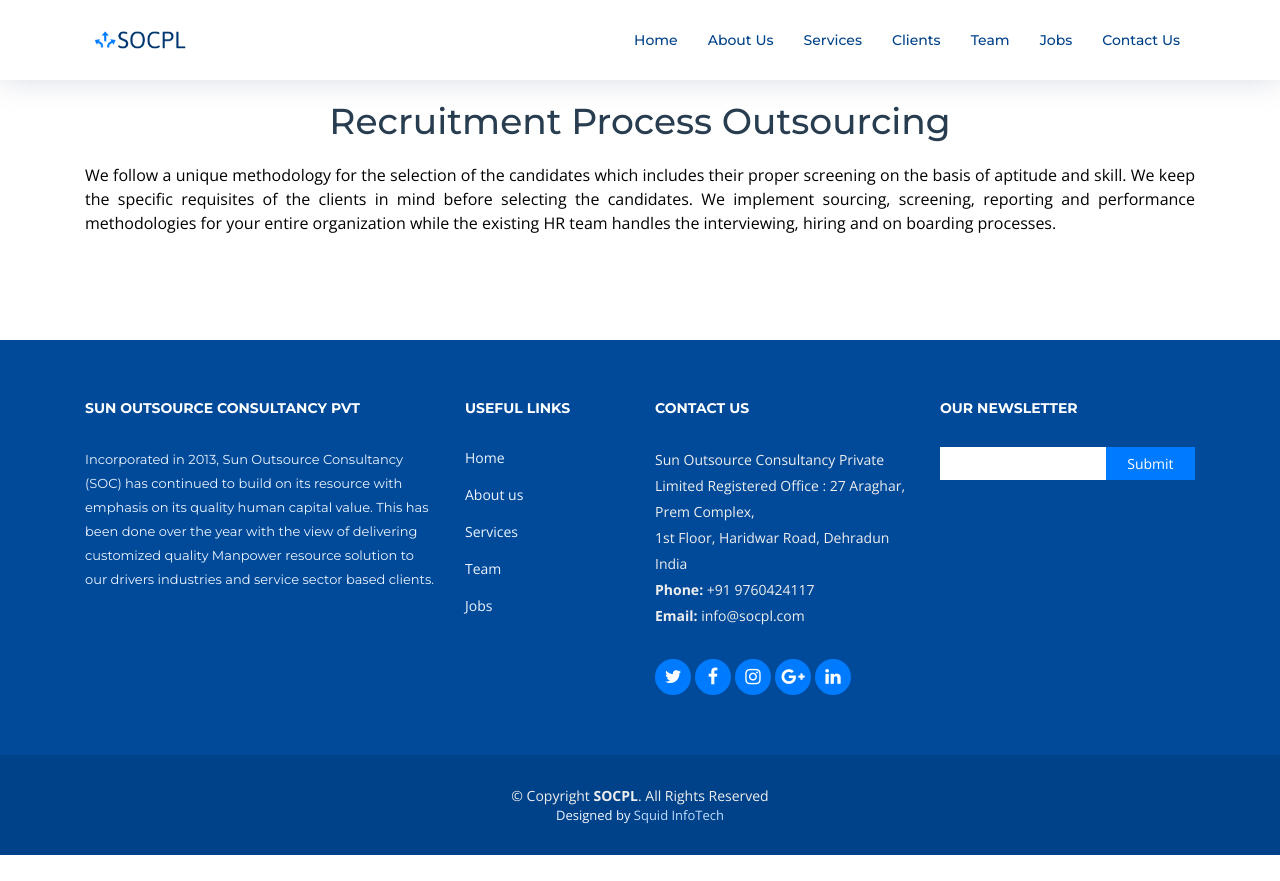
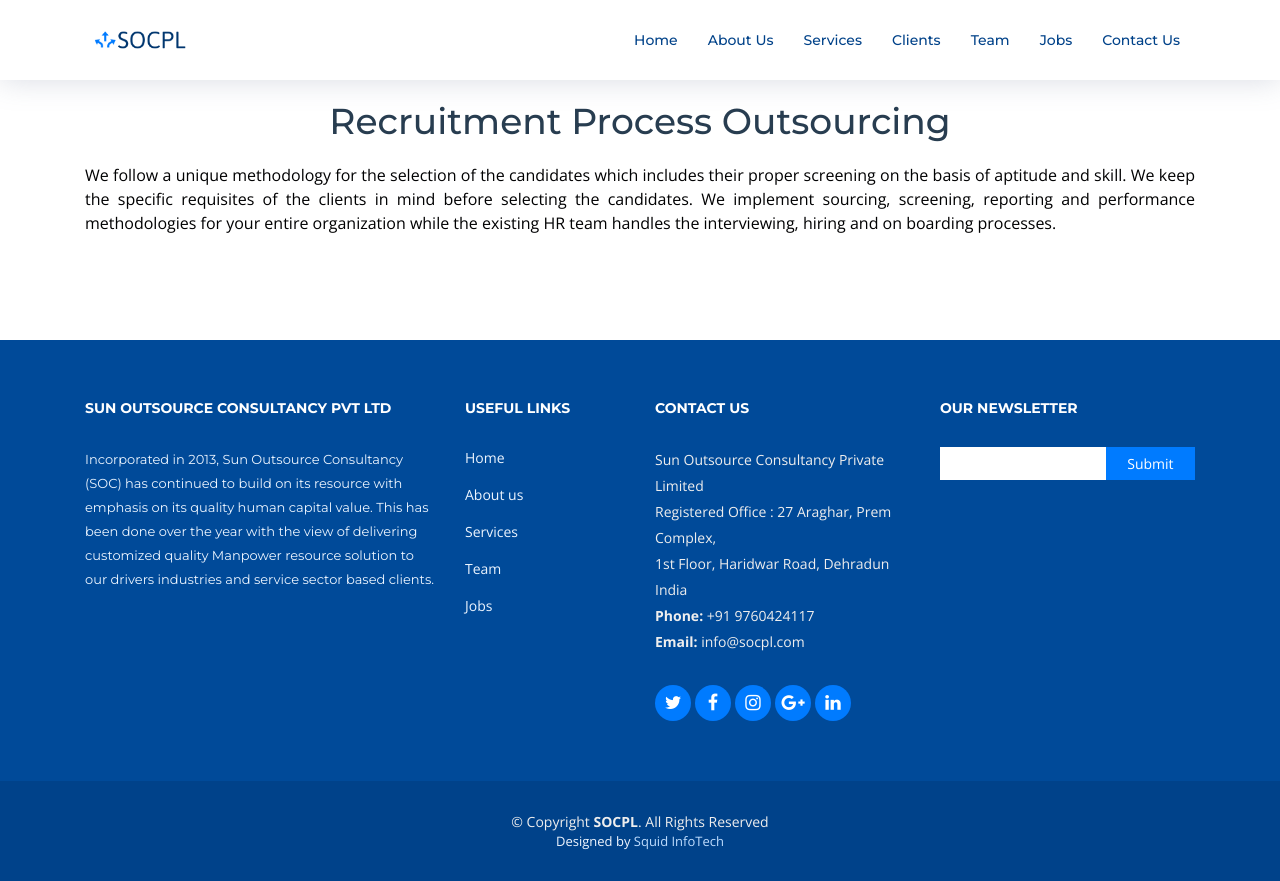
Before and after one commit to AbhinavDobhal/socpl, a React (Create React App) app: page /jobs in a window 1280 px wide. Before the commit the page ends 855 px from the top, so only its background shows below. Built offline with nearby package versions, Linux system fonts and the light colour scheme; the HTML template or start-up script is replaced by a standard one.

Commit message:
first commit

```diff
--- a/src/components/Footer.js
+++ b/src/components/Footer.js
@@ -7,7 +7,7 @@
         <div className="container">
           <div className="row">
             <div className="col-lg-4 col-md-6 footer-info">
-              <h4>Sun Outsource Consultancy PVT</h4>
+              <h4>Sun Outsource Consultancy Pvt Ltd</h4>
               <p>
                 Incorporated in 2013, Sun Outsource Consultancy (SOC) has
                 continued to build on its resource with emphasis on its quality
@@ -39,8 +39,8 @@
             <div className="col-lg-3 col-md-6 footer-contact">
               <h4>Contact Us</h4>
               <p>
-                Sun Outsource Consultancy Private Limited Registered Office : 27
-                Araghar, Prem Complex, <br />
+                Sun Outsource Consultancy Private Limited <br />
+                Registered Office : 27 Araghar, Prem Complex, <br />
                 1st Floor, Haridwar Road, Dehradun
                 <br />
                 India <br />
```
